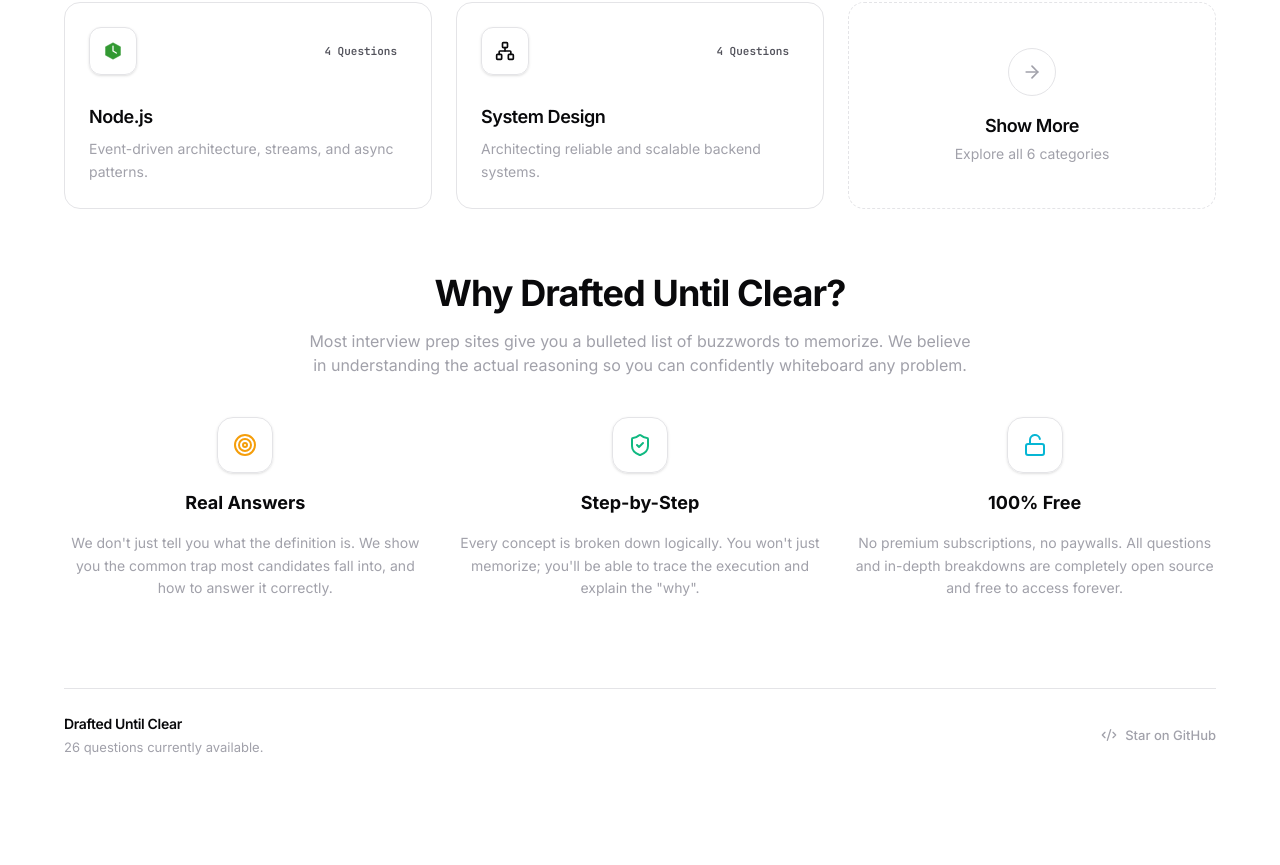
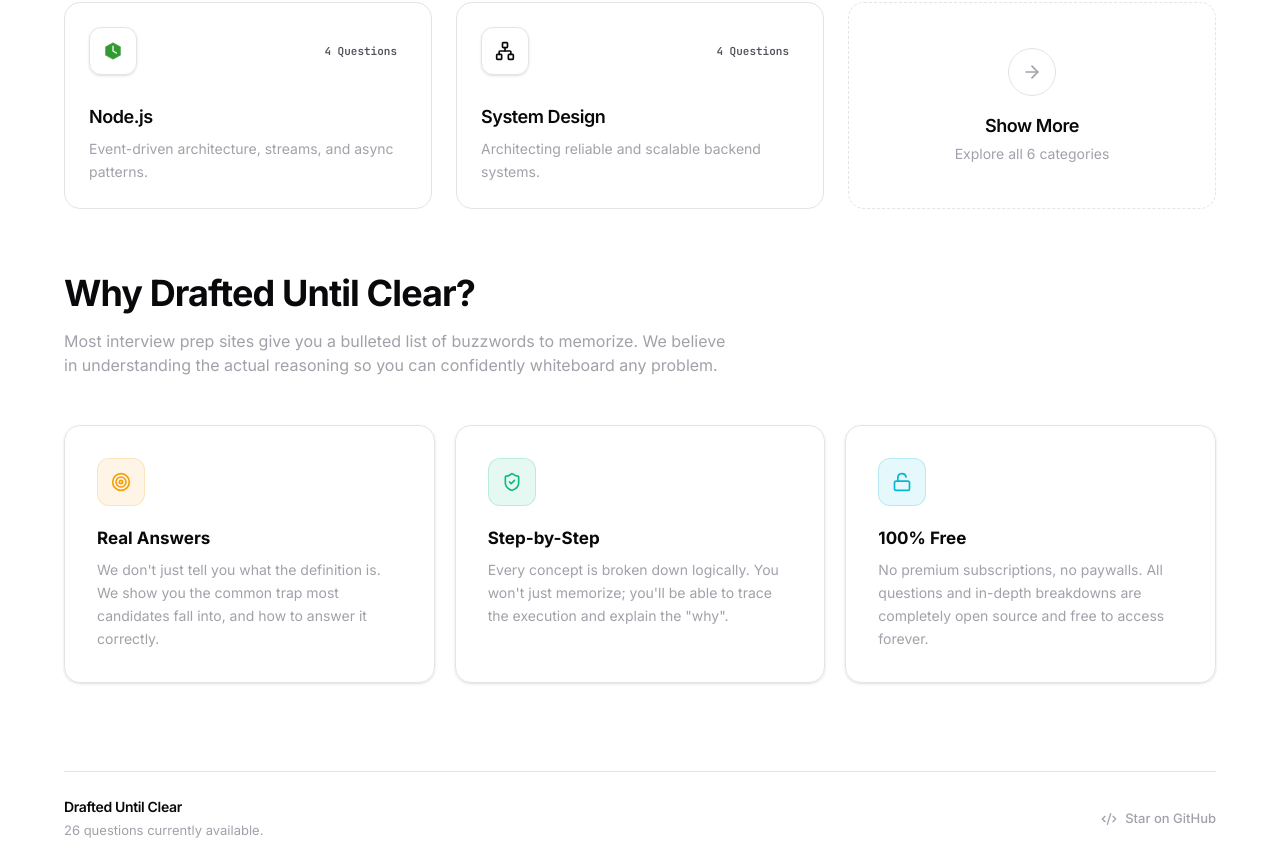
Before and after one commit to ihssmaheel-dev/drafted-until-clear, a Next.js app: page / in a window 1280 px wide. Shown: the part 1113-1978 px from the top of the page. Before the commit the page ends 1895 px from the top, so only its background shows below. Built offline with nearby package versions, Linux system fonts and the light colour scheme.

Commit message:
style: completely revamp Features section into premium cards with hover effects

```diff
--- a/src/components/home/features.tsx
+++ b/src/components/home/features.tsx
@@ -1,47 +1,66 @@
 import { ShieldCheck, Target, LockOpen } from "lucide-react";
+import { motion } from "framer-motion";
 
 export function Features() {
   return (
     <div id="about" className="scroll-mt-24 w-full">
-      <div className="flex flex-col items-center text-center mb-10">
+      <div className="flex flex-col mb-12 max-w-2xl">
         <h2 className="font-sans text-3xl font-bold tracking-tight text-foreground sm:text-4xl">
           Why Drafted Until Clear?
         </h2>
-        <p className="mt-4 text-[16px] text-text-muted max-w-2xl">
+        <p className="mt-4 text-[16px] text-text-muted">
           Most interview prep sites give you a bulleted list of buzzwords to memorize. We believe in understanding the actual reasoning so you can confidently whiteboard any problem.
         </p>
       </div>
 
-      <div className="grid grid-cols-1 md:grid-cols-3 gap-6 sm:gap-8">
-        <div className="flex flex-col items-center text-center gap-4">
-          <div className="flex size-14 items-center justify-center rounded-2xl border border-border bg-secondary text-foreground shadow-sm">
-            <Target className="size-6 text-amber" />
+      <div className="grid grid-cols-1 md:grid-cols-3 gap-5">
+        <motion.div
+          whileHover={{ y: -4 }}
+          transition={{ duration: 0.2 }}
+          className="flex flex-col gap-5 p-6 sm:p-8 rounded-2xl border border-border bg-card shadow-sm hover:shadow-md transition-shadow"
+        >
+          <div className="flex size-12 items-center justify-center rounded-xl border border-amber/20 bg-amber/10 text-amber">
+            <Target className="size-5" />
           </div>
-          <h3 className="font-sans text-[18px] font-bold text-foreground">Real Answers</h3>
+          <div className="flex flex-col gap-2">
+            <h3 className="font-sans text-[17px] font-bold text-foreground">Real Answers</h3>
             <p className="text-[14px] leading-relaxed text-text-muted">
-            We don&apos;t just tell you what the definition is. We show you the common trap most candidates fall into, and how to answer it correctly.
+              We don't just tell you what the definition is. We show you the common trap most candidates fall into, and how to answer it correctly.
             </p>
           </div>
+        </motion.div>
 
-        <div className="flex flex-col items-center text-center gap-4">
-          <div className="flex size-14 items-center justify-center rounded-2xl border border-border bg-secondary text-foreground shadow-sm">
-            <ShieldCheck className="size-6 text-green" />
+        <motion.div
+          whileHover={{ y: -4 }}
+          transition={{ duration: 0.2 }}
+          className="flex flex-col gap-5 p-6 sm:p-8 rounded-2xl border border-border bg-card shadow-sm hover:shadow-md transition-shadow"
+        >
+          <div className="flex size-12 items-center justify-center rounded-xl border border-green/20 bg-green/10 text-green">
+            <ShieldCheck className="size-5" />
           </div>
-          <h3 className="font-sans text-[18px] font-bold text-foreground">Step-by-Step</h3>
+          <div className="flex flex-col gap-2">
+            <h3 className="font-sans text-[17px] font-bold text-foreground">Step-by-Step</h3>
             <p className="text-[14px] leading-relaxed text-text-muted">
-            Every concept is broken down logically. You won&apos;t just memorize; you&apos;ll be able to trace the execution and explain the &quot;why&quot;.
+              Every concept is broken down logically. You won't just memorize; you'll be able to trace the execution and explain the "why".
             </p>
           </div>
+        </motion.div>
 
-        <div className="flex flex-col items-center text-center gap-4">
-          <div className="flex size-14 items-center justify-center rounded-2xl border border-border bg-secondary text-foreground shadow-sm">
-            <LockOpen className="size-6 text-cyan" />
+        <motion.div
+          whileHover={{ y: -4 }}
+          transition={{ duration: 0.2 }}
+          className="flex flex-col gap-5 p-6 sm:p-8 rounded-2xl border border-border bg-card shadow-sm hover:shadow-md transition-shadow"
+        >
+          <div className="flex size-12 items-center justify-center rounded-xl border border-cyan/20 bg-cyan/10 text-cyan">
+            <LockOpen className="size-5" />
           </div>
-          <h3 className="font-sans text-[18px] font-bold text-foreground">100% Free</h3>
+          <div className="flex flex-col gap-2">
+            <h3 className="font-sans text-[17px] font-bold text-foreground">100% Free</h3>
             <p className="text-[14px] leading-relaxed text-text-muted">
               No premium subscriptions, no paywalls. All questions and in-depth breakdowns are completely open source and free to access forever.
             </p>
           </div>
+        </motion.div>
       </div>
     </div>
   );
```
Lines whose indentation alone changed are shown as unchanged.
